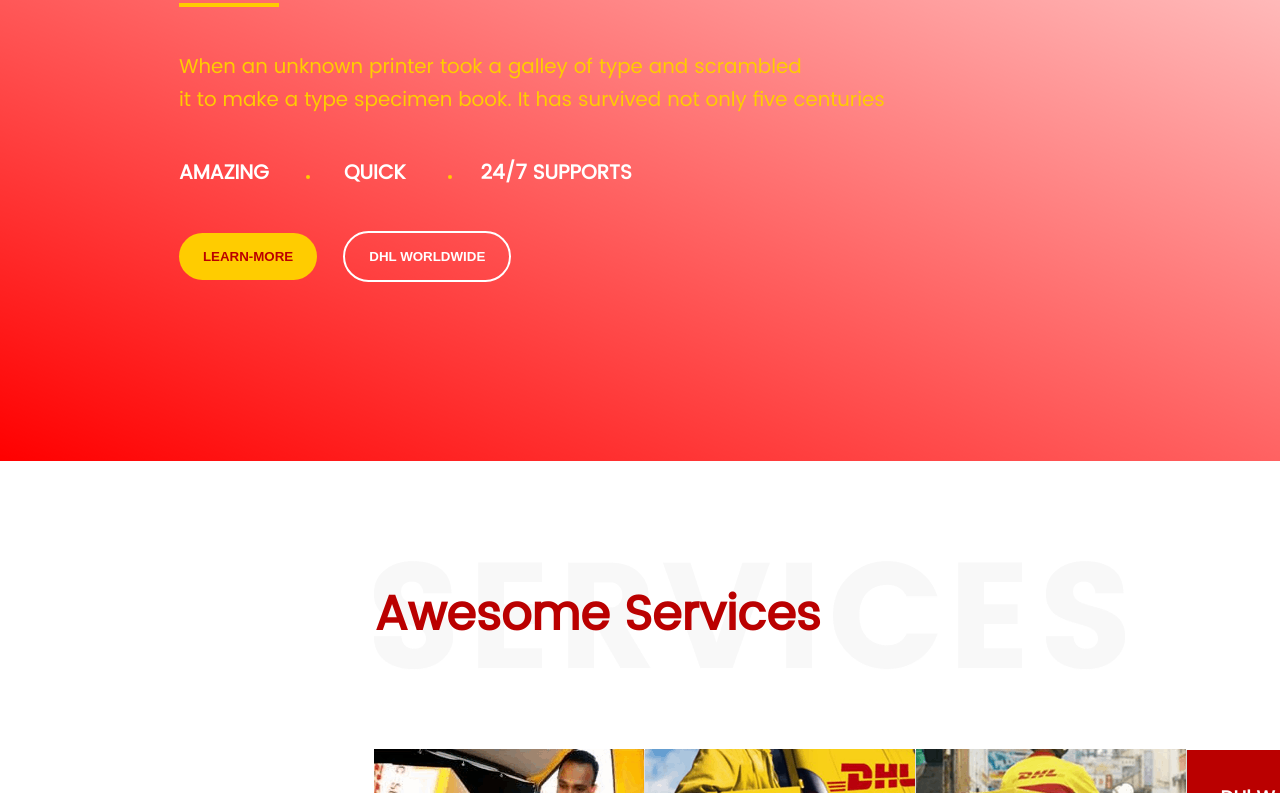
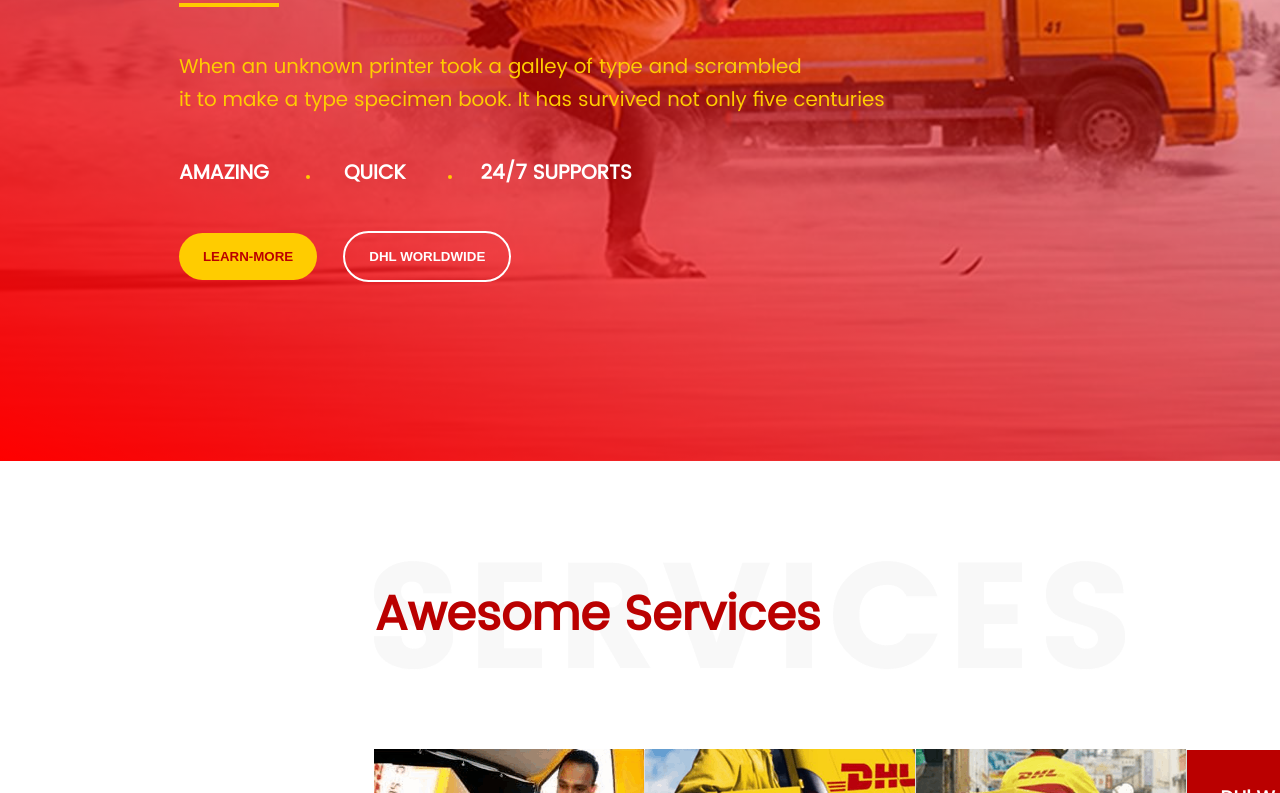
Before and after one commit to VanyaKornev2089/Deliver_Website, a plain HTML site: page index.html in a window 1280 px wide. Shown: the part 540-1333 px from the top of the page. Drawn offline with Linux system fonts and the light colour scheme; the site is published under a folder, as on GitHub Pages, so addresses that start at the root find nothing.

Commit message:
Add files via upload

```diff
--- a/css/style.css
+++ b/css/style.css
@@ -138,7 +138,7 @@
 .hero {
   position: relative;
   padding: 11.18rem;
-  background: url("/img/hero.jpeg") no-repeat center/cover;
+  background: url("../img/hero.jpeg") no-repeat center/cover;
 }
 
 .hero__content {
```
Also changed, not shown: 1 other file.
